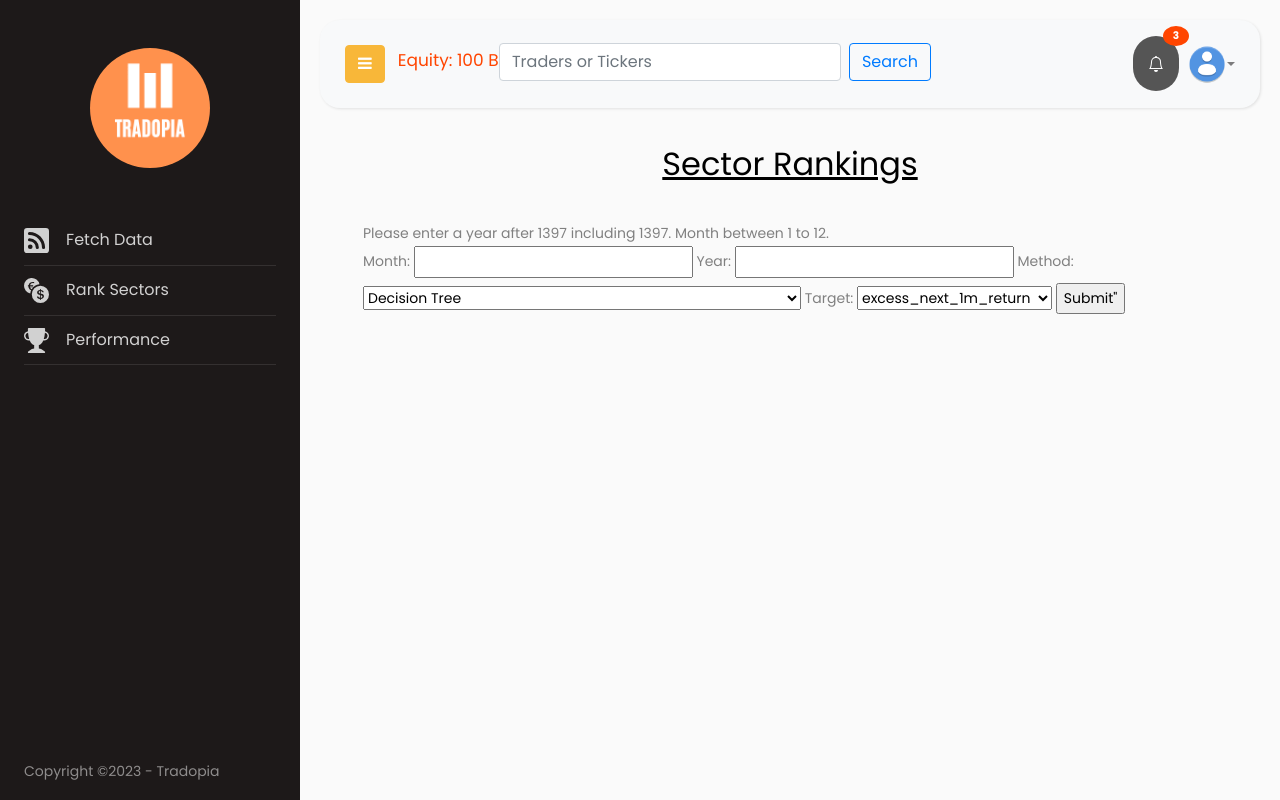
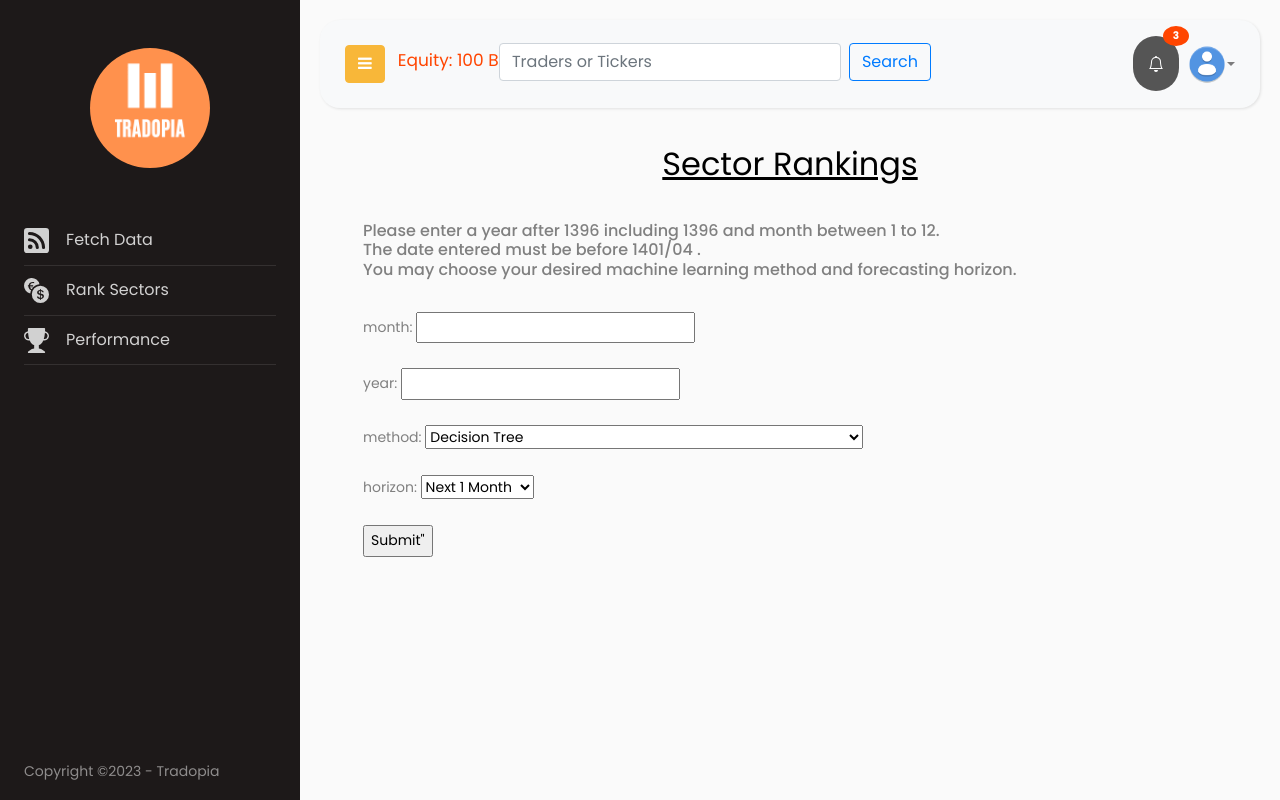
Before and after one commit to Chatrasham/sector_selection_algo, a Django app: page /optimize/ in a window 1280 px wide. Run offline with Django 4.2, Linux system fonts and the light colour scheme; parts of the project's set-up code (start-up, migrations or seed data) failed here and were passed over; some libraries are stand-ins or nearby versions.

Commit message:
completed the optimization page

```diff
--- a/fetch_data/forms.py
+++ b/fetch_data/forms.py
@@ -13,9 +13,9 @@ METHOD_CHOICES = (
 )
 
 TARGET_CHOICES = (
-    ("excess_next_1m_return", "excess_next_1m_return"),
-    ("excess_next_3m_return", "excess_next_3m_return"),
-    ("excess_next_6m_return", "excess_next_6m_return"),
+    ("excess_next_1m_return", "Next 1 Month"),
+    ("excess_next_3m_return", "Next 3 Month"),
+    ("excess_next_6m_return", "Next 6 Month"),
 )
 
 # creating a form
--- a/fetch_data/optimize.py
+++ b/fetch_data/optimize.py
@@ -91,4 +91,4 @@ def do_optimize(month_to_predict, year_to_predict, method, target):
 
 
 
-    return  result_df
+    return  [result_df, long_leg_return, short_leg_return]
--- a/fetch_data/views.py
+++ b/fetch_data/views.py
@@ -27,10 +27,11 @@ def optimize_page(request):
             year = form.cleaned_data['year']
             method = form.cleaned_data['method']
             target = form.cleaned_data['target']
-            json_records = do_optimize(month,year,method,target).reset_index().to_json(orient ='records')
+            output_li = do_optimize(month,year,method,target)
+            json_records = output_li[0].reset_index().to_json(orient ='records')
             data = []
             data = json.loads(json_records)
-            context = {'d': data}
+            context = {'d': data, "long_leg_return":output_li[1],"short_leg_return":output_li[2]}
             return render(request, 'optimize.html', context)
     else:
         form = RankForm()
--- a/templates/optimize_form.html
+++ b/templates/optimize_form.html
@@ -1,18 +1,34 @@
 {% extends 'base.html' %}
 
 {% block title %}
-    Fetch Data
+    Rank Sectors
     {% endblock %}
 
 
 {% block content %}
 <div class="container">
     <h2 class="text-center"><u>Sector Rankings</u></h2><br>
-Please enter a year after 1397 including 1397.
-Month between 1 to 12.
+    <h6>
+Please enter a year after 1396 including 1396 and month between 1 to 12.
+<br>
+The date entered must be before 1401/04 .
+<br>
+You may choose your desired machine learning method and forecasting horizon.</h6>
+<br>
 <form action = "" method = "post">
     {% csrf_token %}
-    {{form }}
+    month: {{form.month}}
+    <br>
+    <br>
+    year: {{form.year}}
+    <br>
+    <br>
+    method: {{form.method}}
+    <br>
+    <br>
+    horizon: {{form.target}}
+    <br>
+    <br>
     <input type="submit" value=Submit">
 </form>
 
```
Also changed, not shown: templates/optimize.html (+5 -4 lines).
